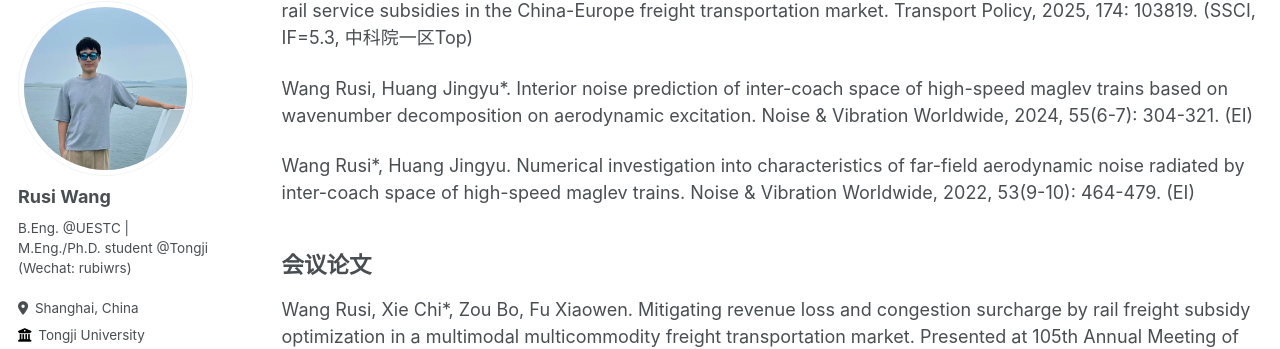
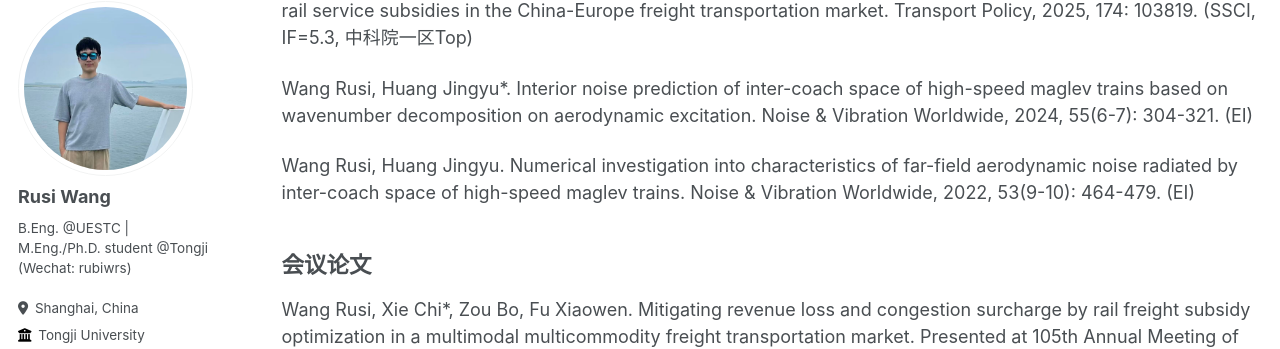
Before and after one commit to RusiWang99/RusiWang99.github.io, a Jekyll site: the page built from _pages/chinese.md, in a window 1280 px wide and 900 px high, scrolled down 596 px. Shown: the part 105-454 px from the top of the window. Built offline with Jekyll 4.4.1, drawn with Linux system fonts in a browser that asks for light colours; some web fonts are replaced.

```diff
--- a/_pages/chinese.md
+++ b/_pages/chinese.md
@@ -26,7 +26,7 @@ Xie Chi*, Wang Rusi, Wang Dianlei, Zou Bo, Fu Xiaowen, Chen Xiqun, Lu Qing-Chang
 
 Wang Rusi, Huang Jingyu*. Interior noise prediction of inter-coach space of high-speed maglev trains based on wavenumber decomposition on aerodynamic excitation. Noise & Vibration Worldwide, 2024, 55(6-7): 304-321. (EI)
 
-Wang Rusi*, Huang Jingyu. Numerical investigation into characteristics of far-field aerodynamic noise radiated by inter-coach space of high-speed maglev trains. Noise & Vibration Worldwide, 2022, 53(9-10): 464-479. (EI)
+Wang Rusi, Huang Jingyu. Numerical investigation into characteristics of far-field aerodynamic noise radiated by inter-coach space of high-speed maglev trains. Noise & Vibration Worldwide, 2022, 53(9-10): 464-479. (EI)
 
 会议论文
 ------
```
